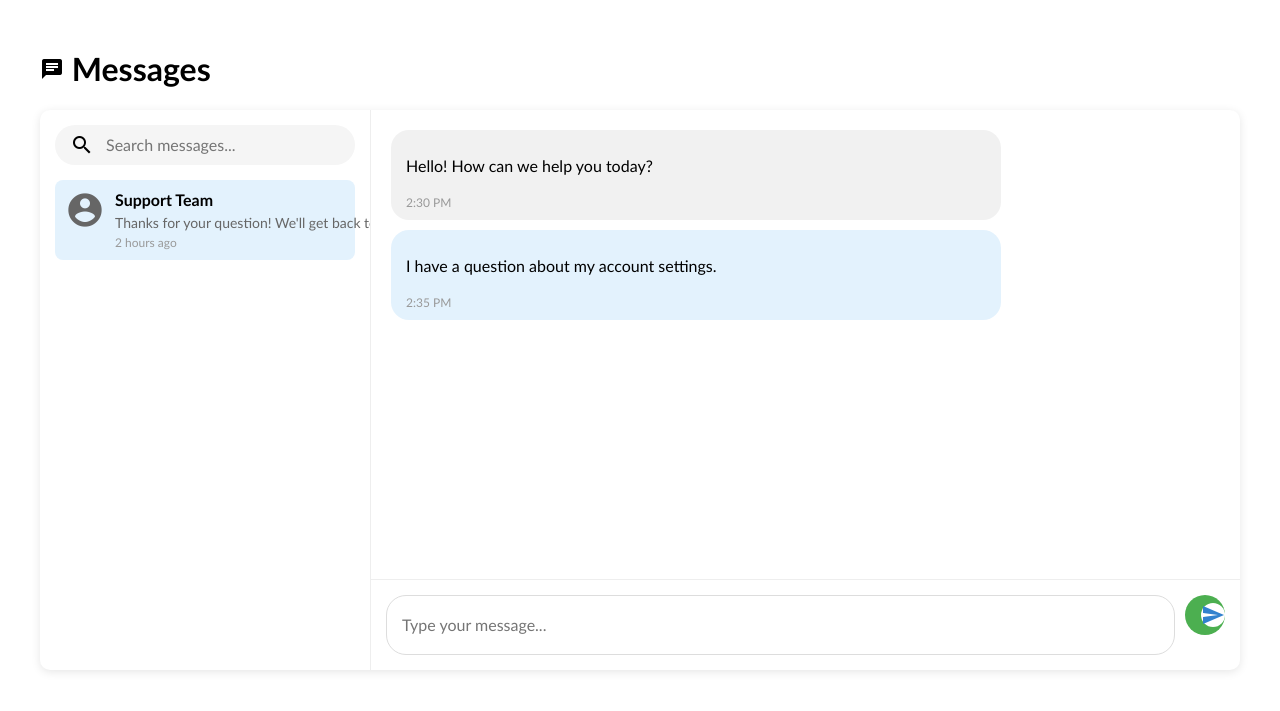
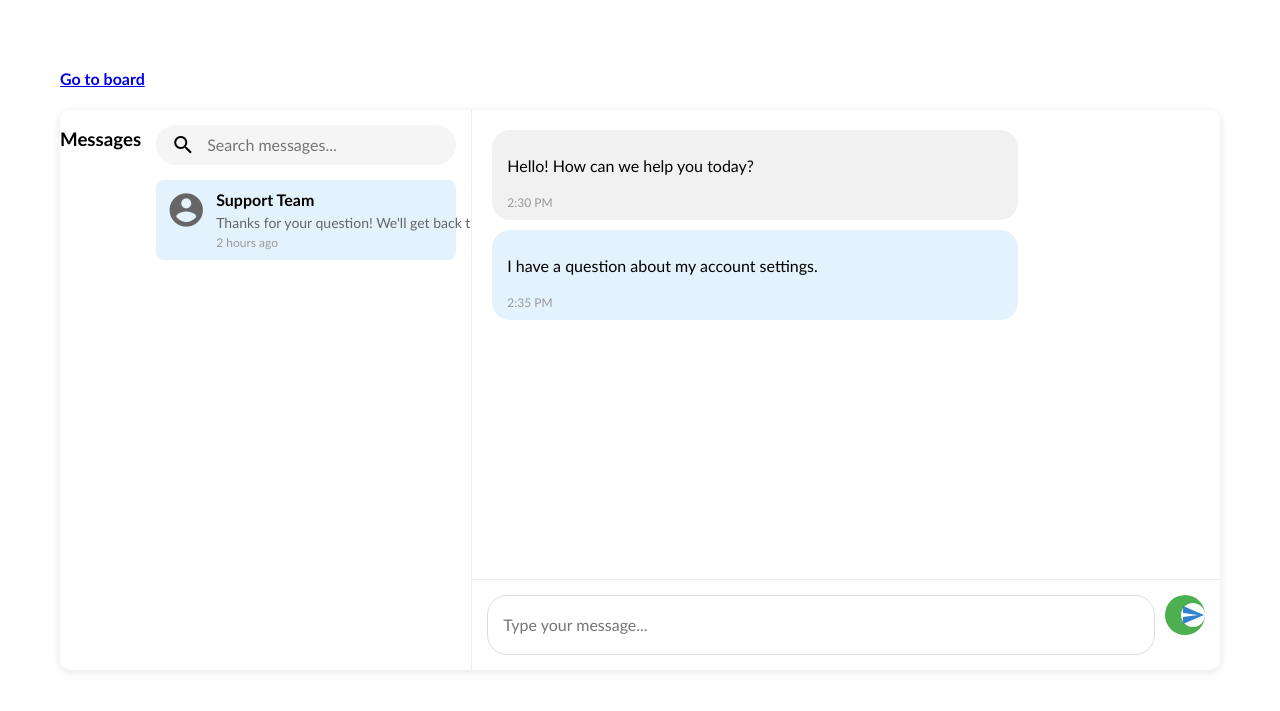
Before and after one commit to Wendydanso/up2158764-def, a Flask app: template templates/messages.html in a window 1280 px wide. Shown: the top 711 px of the page. Run offline with Flask 2, Linux system fonts and the light colour scheme; the template is opened without the code that fills it, so the values that code supplies are empty; some libraries are stand-ins or nearby versions.

Commit message:
Update messages.html

```diff
--- a/templates/messages.html
+++ b/templates/messages.html
@@ -2,9 +2,14 @@
 
 {% block content %}
 <div class="messages-container">
-    <h1><i class="material-icons">chat</i> Messages</h1>
+
+    <div class="messages-container">
+    <a href="{{ url_for('dashboard') }}">
+        <h4> Go to board</h4>
+    </a>
 
     <div class="messages-card">
+          <h3> Messages</h3>
         <div class="messages-sidebar">
             <div class="search-box">
                 <i class="material-icons">search</i>
```
